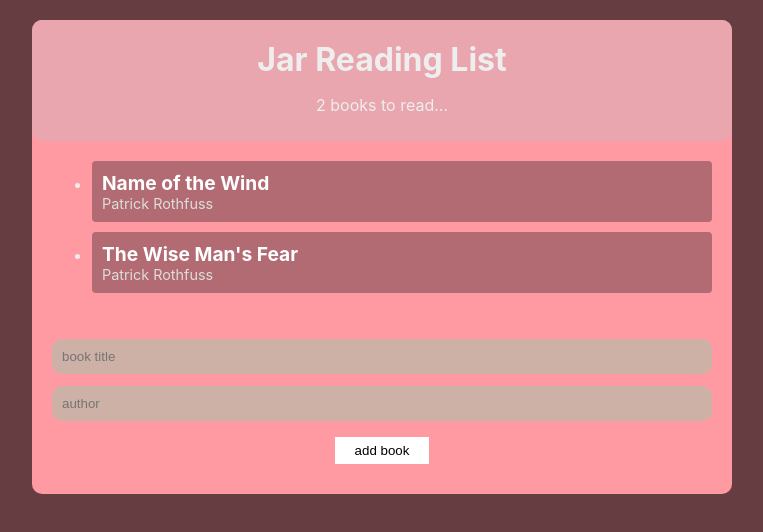
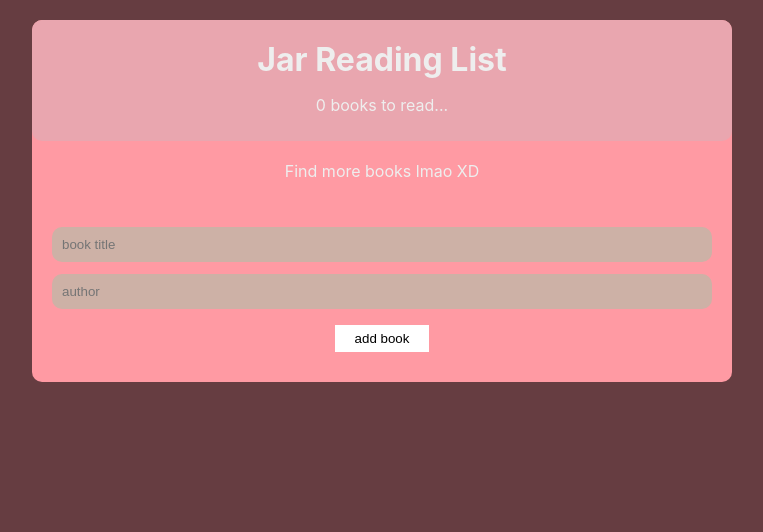
Before and after one commit to jparker15/tutorials, a React (Create React App) app in the folder react-context-hooks/booklist/: page / in a window 1280 px wide. Shown: the top 532 px of the page, without its empty margins (258-1021 px from the left). Built offline with nearby package versions, Linux system fonts and the light colour scheme.

Commit message:
remove useState -> useReducer, change state to empty array, reduced add/removeBook functions

```diff
--- a/react-context-hooks/booklist/src/contexts/BookContext.js
+++ b/react-context-hooks/booklist/src/contexts/BookContext.js
@@ -1,23 +1,13 @@
-import React,{createContext, useState} from 'react'
-import {v1} from "uuid";
+import React,{createContext, useReducer} from 'react'
+import { bookReducer } from '../reducers/bookReducer';
 
 export const BookContext = createContext();
 
 const BookContextProvider = (props) =>{
-    const [books, setBooks] = useState([
-        {title:"Name of the Wind",author:"Patrick Rothfuss", id: 1},
-        {title:"The Wise Man's Fear",author:"Patrick Rothfuss", id: 2}
-    ]);
-
-    const addBook = (title,author) =>{
-        setBooks([...books,{title,author, id:v1()}]);
-    };
-    const removeBook = (id) =>{
-        setBooks(books.filter((book => book.id !== id)))
-    };
+    const [books, dispatch] = useReducer(bookReducer, []);
 
     return (
-        <BookContext.Provider value={{books,addBook,removeBook}}>
+        <BookContext.Provider value={{books,dispatch}}>
             {props.children}
         </BookContext.Provider>
     )
```
